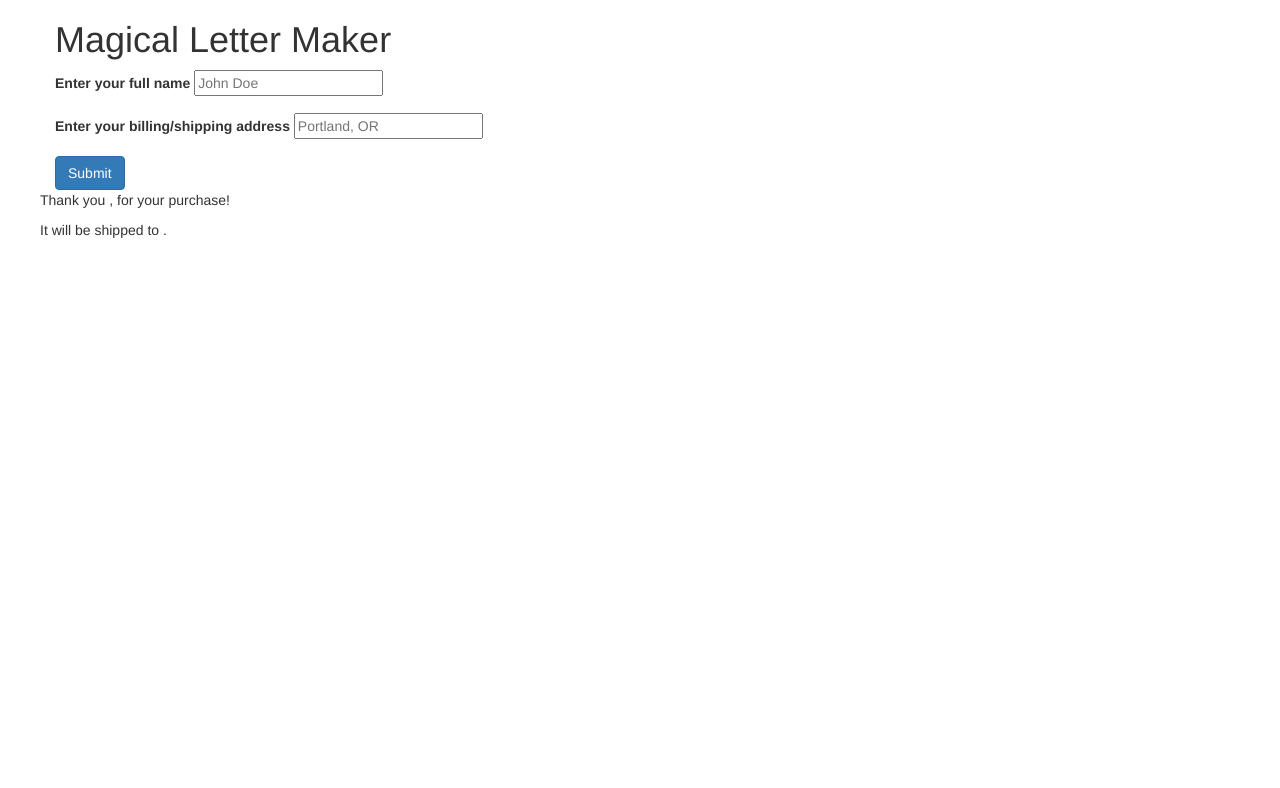
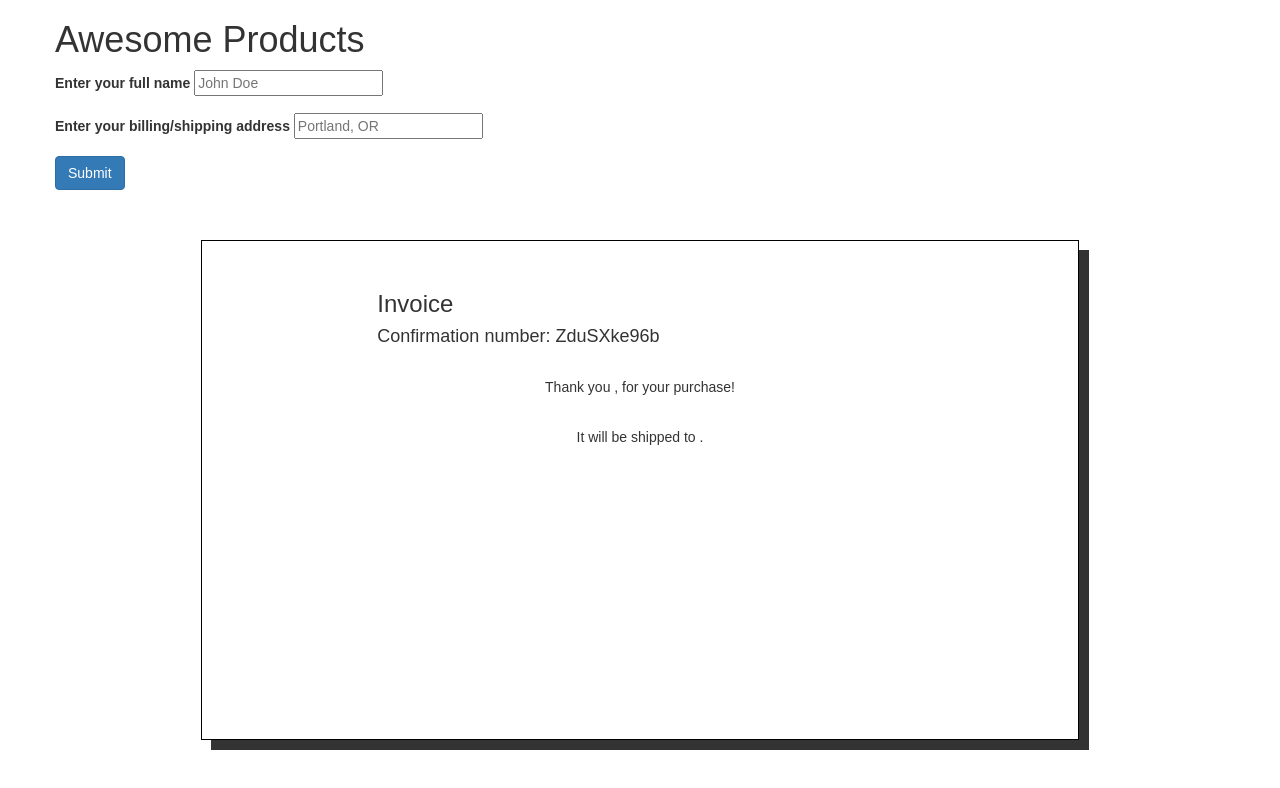
Before and after one commit to margie-ynm/marketplace-js, a plain HTML site: page index.html in a window 1280 px wide. Drawn offline with Linux system fonts and the light colour scheme.

Commit message:
style page to resemble invoice

```diff
--- a/css/styles.css
+++ b/css/styles.css
@@ -0,0 +1,20 @@
+body {
+  font-family: sans-serif;
+}
+
+.invoiceOutput {
+  margin-top: 50px;
+  border: 1px solid #000;
+  min-height: 500px;
+  width:75%;
+  box-shadow: 10px 10px;
+}
+
+.invoice {
+  width: 60%;
+  margin-top: 50px;
+}
+
+.invoice p {
+  margin-top: 30px;
+}
--- a/index.html
+++ b/index.html
@@ -2,7 +2,7 @@
 <html>
   <head>
     <meta charset="utf-8">
-    <title>Magical Letter</title>
+    <title>Awesome Products</title>
     <link rel="stylesheet" href="css/bootstrap.min.css" type="text/css">
     <link rel="stylesheet" href="css/styles.css" type="text/css">
     <script src="js/jquery-3.1.1.js" type="text/javascript"></script>
@@ -11,7 +11,7 @@
   <body>
     <div class="container">
       <div class="row">
-        <h1>Magical Letter Maker</h1>
+        <h1>Awesome Products</h1>
 
         <div id="inputForm"> <!-- Begin form -->
           <form>
@@ -27,10 +27,12 @@
           </form>
         </div> <!-- End Form -->
 
-        <div class="invoiceOutput row">
+        <div class="invoiceOutput center-block row">
           <div class="invoice center-block">
-            <p>Thank you <span class="customer"></span>, for your purchase!</p>
-            <p>It will be shipped to <span class="address"></span>.</p>
+            <h3>Invoice</h3>
+            <h4>Confirmation number: ZduSXke96b</h4>
+            <p class="text-center">Thank you <span class="customer"></span>, for your purchase!</p>
+            <p class="text-center">It will be shipped to <span class="address"></span>.</p>
           </div>
         </div>
       </div>
```
